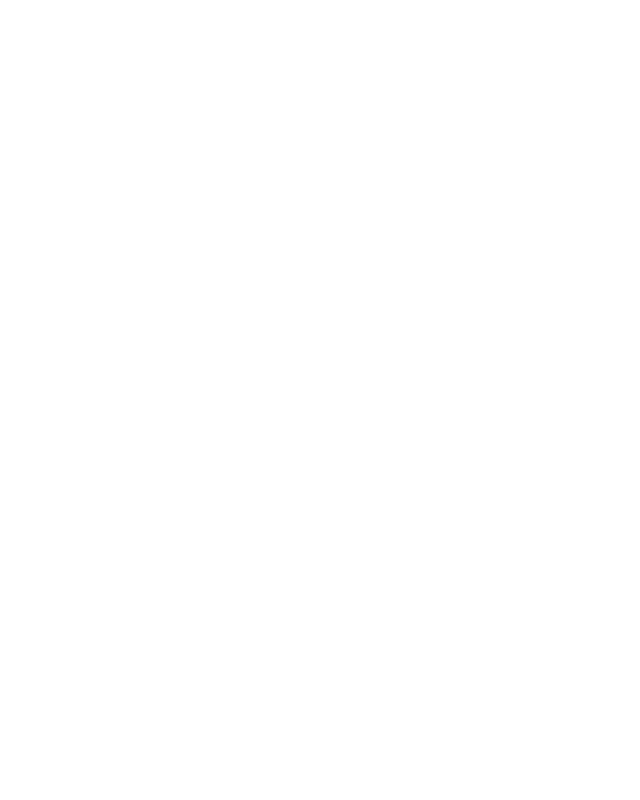
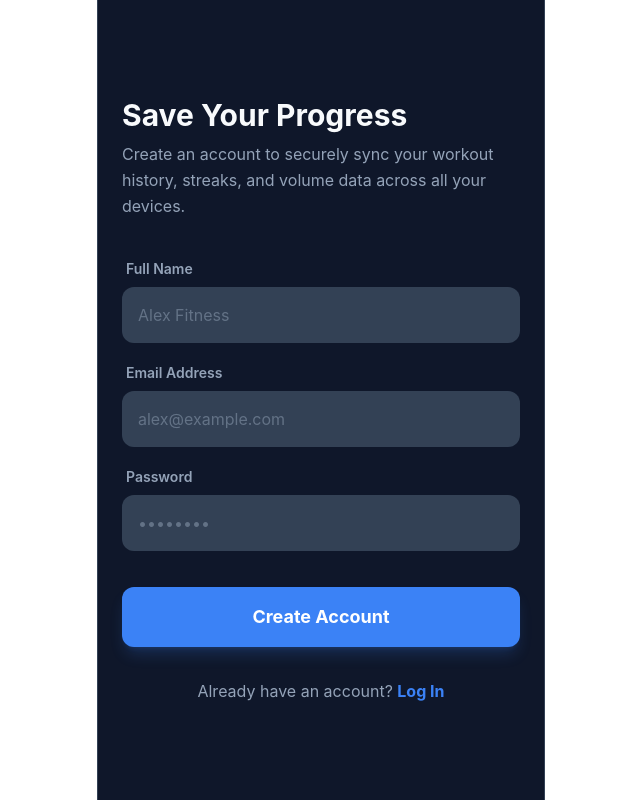
Before and after one commit to FrankieWilson1/apexlog, a React (Vite) app: page /signup in a window 1280 px wide. Before the commit this address had no page. Shown: the whole page, without its empty margins (319-959 px from the left). Built offline with nearby package versions, Linux system fonts and the light colour scheme.

Commit message:
feat: complete auth flow with login and signup screens

```diff
--- a/src/App.tsx
+++ b/src/App.tsx
@@ -1,12 +1,16 @@
 import { Routes, Route } from "react-router-dom";
 import HomeDashboard from "./pages/HomeDashboard";
 import LiveLogger from "./pages/LiveLogger";
+import SignUp from "./pages/SignUp";
+import Login from "./pages/Login";
 
 export default function App() {
   return (
     <Routes>
       <Route path="/" element={<HomeDashboard />} />
       <Route path="/logger" element={<LiveLogger />} />
+      <Route path="/signup" element={<SignUp />} />
+      <Route path="/login" element={<Login />} />
     </Routes>
   );
 }
--- /dev/null
+++ b/src/pages/Login.tsx
@@ -0,0 +1,68 @@
+import { Link, useNavigate } from 'react-router-dom';
+
+export default function Login() {
+  const navigate = useNavigate();
+
+  const handleLogin = (e: React.FormEvent<HTMLFormElement>) => {
+    e.preventDefault();
+    // Push them straight to the Dashboard after "logging in"
+    navigate('/');
+  };
+
+  return (
+    <div className="min-h-screen bg-background text-white p-6 flex flex-col justify-center max-w-md mx-auto border-x border-surface">
+
+      {/* The Header Area */}
+      <div className="flex flex-col gap-2 mb-10">
+        <h1 className="text-3xl font-bold text-text-primary">Welcome Back</h1>
+        <p className="text-muted leading-relaxed">
+          Log in to continue crushing your goals and tracking your volume.
+        </p>
+      </div>
+
+      {/* Form */}
+      <form onSubmit={handleLogin} className="flex flex-col gap-5">
+
+        {/* Email Input */}
+        <div>
+          <label className="block text-sm font-semibold text-muted mb-2 ml-1">Email Address</label>
+          <input
+            type="email"
+            required
+            className="w-full bg-surface text-white p-4 rounded-xl focus:outline-none focus:ring-2 focus:ring-primary placeholder-muted/50 transition-shadow"
+            placeholder="alex@example.com"
+          />
+        </div>
+
+        {/* Password Input */}
+        <div>
+          <label className="block text-sm font-semibold text-muted mb-2 ml-1">Password</label>
+          <input
+            type="password"
+            required
+            className="w-full bg-surface text-white p-4 rounded-xl focus:outline-none focus:ring-2 focus:ring-primary placeholder-muted/50 transition-shadow"
+            placeholder="••••••••"
+          />
+        </div>
+
+        {/* The Submit Button */}
+        <button
+          type="submit"
+          className="w-full bg-primary text-white text-lg font-bold py-4 rounded-xl mt-4 active:scale-95 transition-transform shadow-lg shadow-primary/20"
+        >
+          Log In
+        </button>
+      </form>
+
+      {/* The Toggle Link */}
+      <p className="text-center text-muted mt-8">
+        Don't have an account?{' '}
+        {/* Link back to the Sign Up page */}
+        <Link to="/signup" className="text-primary font-bold hover:underline">
+          Sign Up
+        </Link>
+      </p>
+
+    </div>
+  );
+}
--- /dev/null
+++ b/src/pages/SignUp.tsx
@@ -0,0 +1,80 @@
+import { Link, useNavigate } from 'react-router-dom';
+
+export default function SignUp() {
+  const navigate = useNavigate();
+
+  const handleSignUp = (e: React.FormEvent<HTMLFormElement>) => {
+    e.preventDefault();
+
+    navigate('/');
+  };
+
+  return (
+    // Centered vertically with justify-center to look perfect on any phone screen
+    <div className="min-h-screen bg-background text-white p-6 flex flex-col justify-center max-w-md mx-auto border-x border-surface">
+
+      {/* Header Area */}
+      <div className="flex flex-col gap-2 mb-10">
+        <h1 className="text-3xl font-bold text-text-primary">Save Your Progress</h1>
+        <p className="text-muted leading-relaxed">
+          Create an account to securely sync your workout history, streaks, and volume data across all your devices.
+        </p>
+      </div>
+
+      {/* Form */}
+      <form onSubmit={handleSignUp} className="flex flex-col gap-5">
+
+        {/* Name Input */}
+        <div>
+          <label className="block text-sm font-semibold text-muted mb-2 ml-1">Full Name</label>
+          <input
+            type="text"
+            required
+            className="w-full bg-surface text-white p-4 rounded-xl focus:outline-none focus:ring-2 focus:ring-primary placeholder-muted/50 transition-shadow"
+            placeholder="Alex Fitness"
+          />
+        </div>
+
+        {/* Email Input */}
+        <div>
+          <label className="block text-sm font-semibold text-muted mb-2 ml-1">Email Address</label>
+          <input
+            type="email"
+            required
+            className="w-full bg-surface text-white p-4 rounded-xl focus:outline-none focus:ring-2 focus:ring-primary placeholder-muted/50 transition-shadow"
+            placeholder="alex@example.com"
+          />
+        </div>
+
+        {/* Password Input */}
+        <div>
+          <label className="block text-sm font-semibold text-muted mb-2 ml-1">Password</label>
+          <input
+            type="password"
+            required
+            className="w-full bg-surface text-white p-4 rounded-xl focus:outline-none focus:ring-2 focus:ring-primary placeholder-muted/50 transition-shadow"
+            placeholder="••••••••"
+          />
+        </div>
+
+        {/* Submit Button */}
+        <button
+          type="submit"
+          className="w-full bg-primary text-white text-lg font-bold py-4 rounded-xl mt-4 active:scale-95 transition-transform shadow-lg shadow-primary/20"
+        >
+          Create Account
+        </button>
+      </form>
+
+      {/* Toggle Link */}
+      <p className="text-center text-muted mt-8">
+        Already have an account?{' '}
+        {/*  Link component to swap the page without reloading */}
+        <Link to="/login" className="text-primary font-bold hover:underline">
+          Log In
+        </Link>
+      </p>
+
+    </div>
+  );
+}
```
